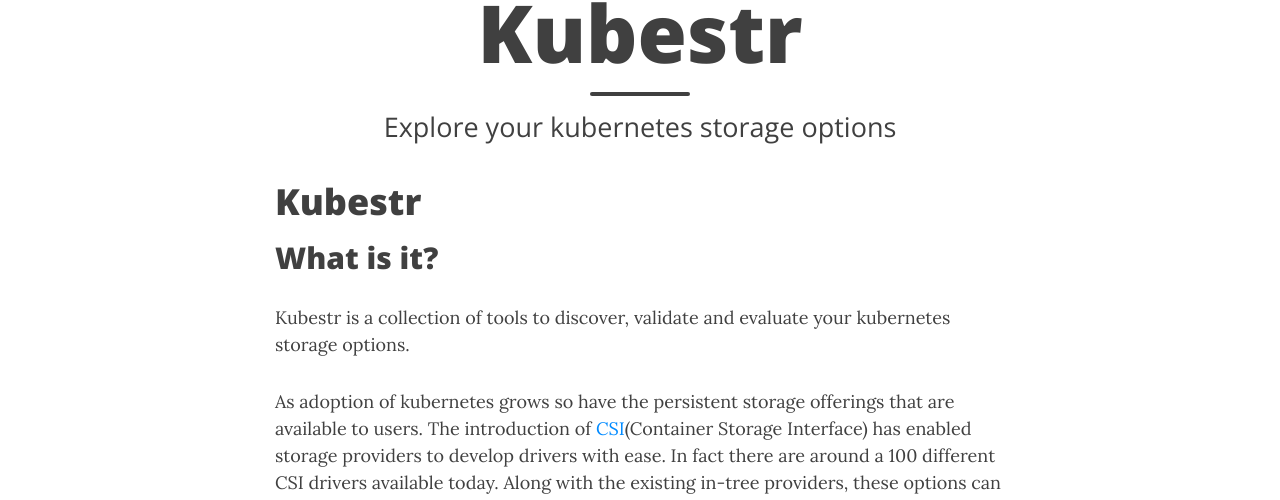
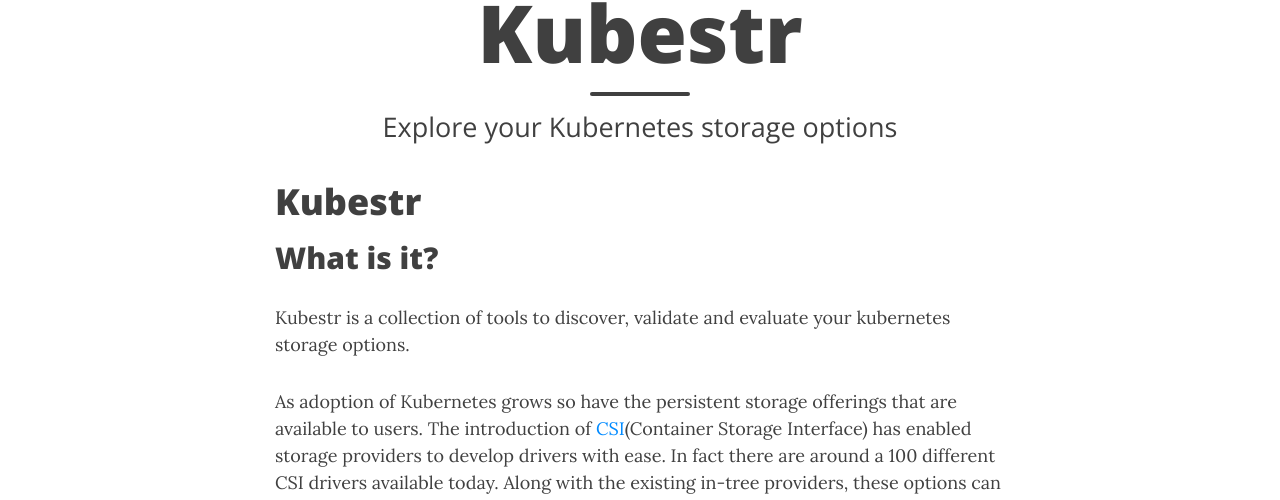
Before and after one commit to kastenhq/kubestr, a Jekyll site: the page built from docs/index.md, in a window 1280 px wide and 1400 px high. Shown: the part 142-642 px from the top of the window. Built offline with Jekyll 4.4.1, drawn with Linux system fonts in a browser that asks for light colours; nearby versions of some CDN libraries; some of the changed text lies outside the part shown.

```diff
--- a/docs/index.md
+++ b/docs/index.md
@@ -1,7 +1,7 @@
 ---
 layout: home
 title: Kubestr
-subtitle: Explore your kubernetes storage options
+subtitle: Explore your Kubernetes storage options
 baseurl: "kubestr.io"
 ---
 
@@ -11,7 +11,7 @@ baseurl: "kubestr.io"
 
 Kubestr is a collection of tools to discover, validate and evaluate your kubernetes storage options.
 
-As adoption of kubernetes grows so have the persistent storage offerings that are available to users. The introduction of [CSI](https://kubernetes.io/blog/2019/01/15/container-storage-interface-ga/)(Container Storage Interface) has enabled storage providers to develop drivers with ease. In fact there are around a 100 different CSI drivers available today. Along with the existing in-tree providers, these options can make choosing the right storage difficult.
+As adoption of Kubernetes grows so have the persistent storage offerings that are available to users. The introduction of [CSI](https://kubernetes.io/blog/2019/01/15/container-storage-interface-ga/)(Container Storage Interface) has enabled storage providers to develop drivers with ease. In fact there are around a 100 different CSI drivers available today. Along with the existing in-tree providers, these options can make choosing the right storage difficult.
 
 Kubestr can assist in the following ways-
 - Identify the various storage options present in a cluster.
@@ -22,7 +22,7 @@ Kubestr can assist in the following ways-
 
 ## Using Kubestr
 ### To install the tool -
-- Ensure that the kubernetes context is set and the cluster is accessible through your terminal. (Does [kubectl](https://kubernetes.io/docs/tasks/tools/install-kubectl/) work?)
+- Ensure that the Kubernetes context is set and the cluster is accessible through your terminal. (Does [kubectl](https://kubernetes.io/docs/tasks/tools/install-kubectl/) work?)
 - Download the latest release [here](https://github.com/kastenhq/kubestr/releases/latest).
 - Unpack the tool and make it an executable `chmod +x kubestr`.
 
```
